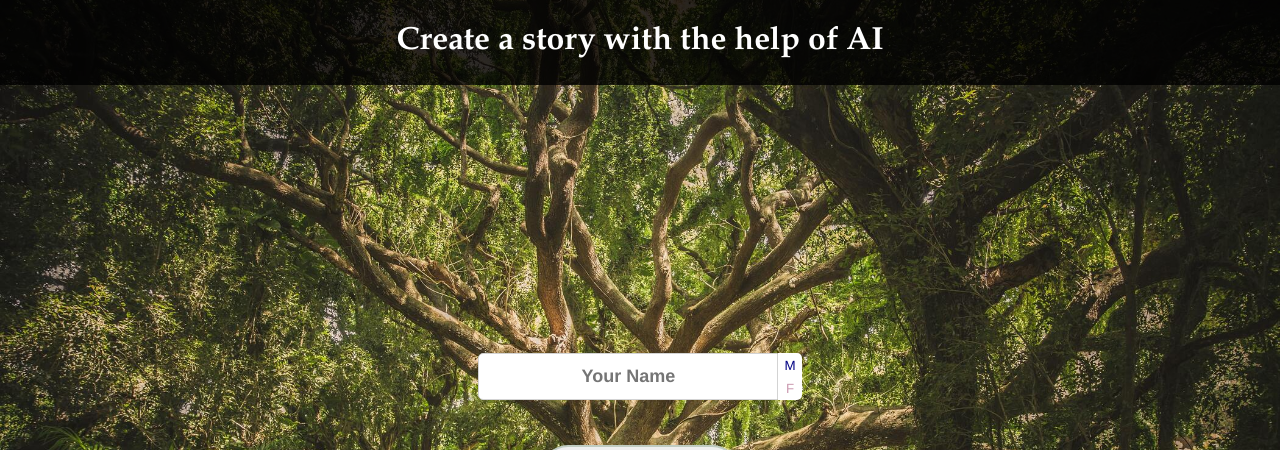
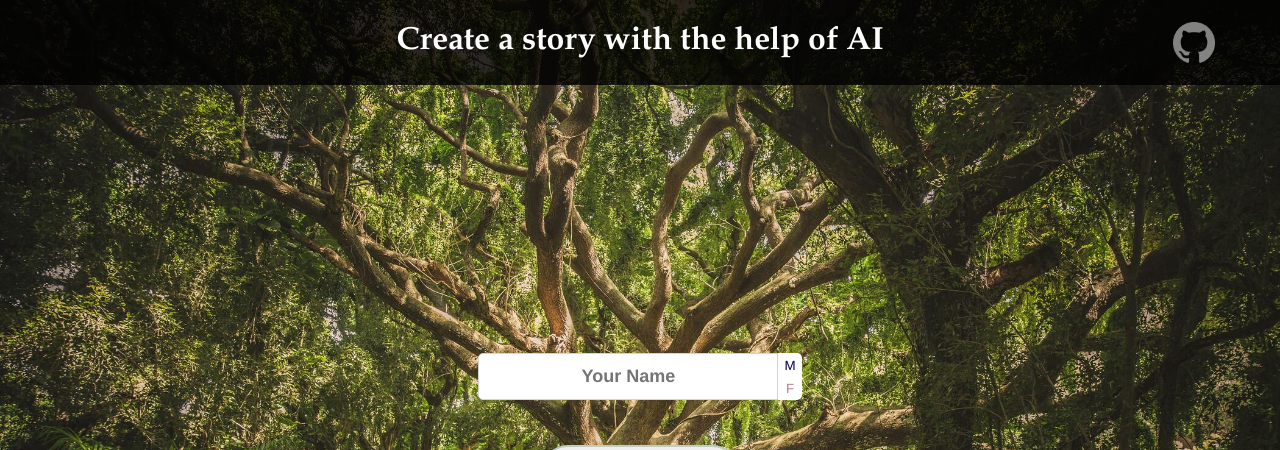
Before and after one commit to marcellofuschi/interactive-tale, a Nuxt app: page / in a window 1280 px wide. Shown: the top 450 px of the page. Built offline with nearby package versions, Linux system fonts and the light colour scheme.

Commit message:
Add link to the GitHub repository

```diff
--- a/pages/index.vue
+++ b/pages/index.vue
@@ -2,10 +2,14 @@
     <div class="full-page-container" :class="{'full-page-container--dark': gameStarted}">
         <h1>Create a story with the help of AI</h1>
 
+        <a href="https://github.com/marcellofuschi/interactive-tale" target="_blank" class="github-anchor">
+            <img src="/icons/github_logo.png" alt="GitHub repository" style="width:42px;height:42px;">
+        </a>
+
         <div class="central-content">
             <div v-if="!gameStarted">
                 <form @submit.prevent="gameStarted = true" class="initial-form">
-                    <div class="initial-form__fields-contaienr">
+                    <div class="initial-form__fields-container">
                         <input type="text"
                            v-model="characterName"
                            placeholder="Your Name"
@@ -40,7 +44,7 @@
                             {{ storyText }}
                             <template v-if="isLoadingStoryContinuation">
                                 <br><br>
-                                <span style="opacity: .6">Generation...</span>
+                                <span style="opacity: .6">Generating...</span>
                             </template>
                         </p>
 
@@ -196,6 +200,19 @@ h1 {
     background: rgba(0, 0, 0, .8);
 }
 
+.github-anchor {
+    position: absolute;
+    top: 22px;
+    right: calc(52px + 1vw);
+    opacity: .5;
+    transition: opacity .1s;
+}
+
+.github-anchor:hover,
+.github-anchor:focus {
+    opacity: .8;
+}
+
 .central-content {
     display: flex;
     align-items: center;
@@ -210,7 +227,7 @@ h1 {
     align-items: center;
 }
 
-.initial-form__fields-contaienr {
+.initial-form__fields-container {
     display: flex;
     align-items: center;
 }
@@ -250,11 +267,11 @@ h1 {
 }
 
 .sex-selection-button--male {
-    color: #000083;
+    color: #00004b;
 }
 
 .sex-selection-button--female {
-    color: #983763;
+    color: #6e0030;
 }
 
 .sex-selection-button--selected {
```
Also changed, not shown: public/icons/github_logo.png (added).
